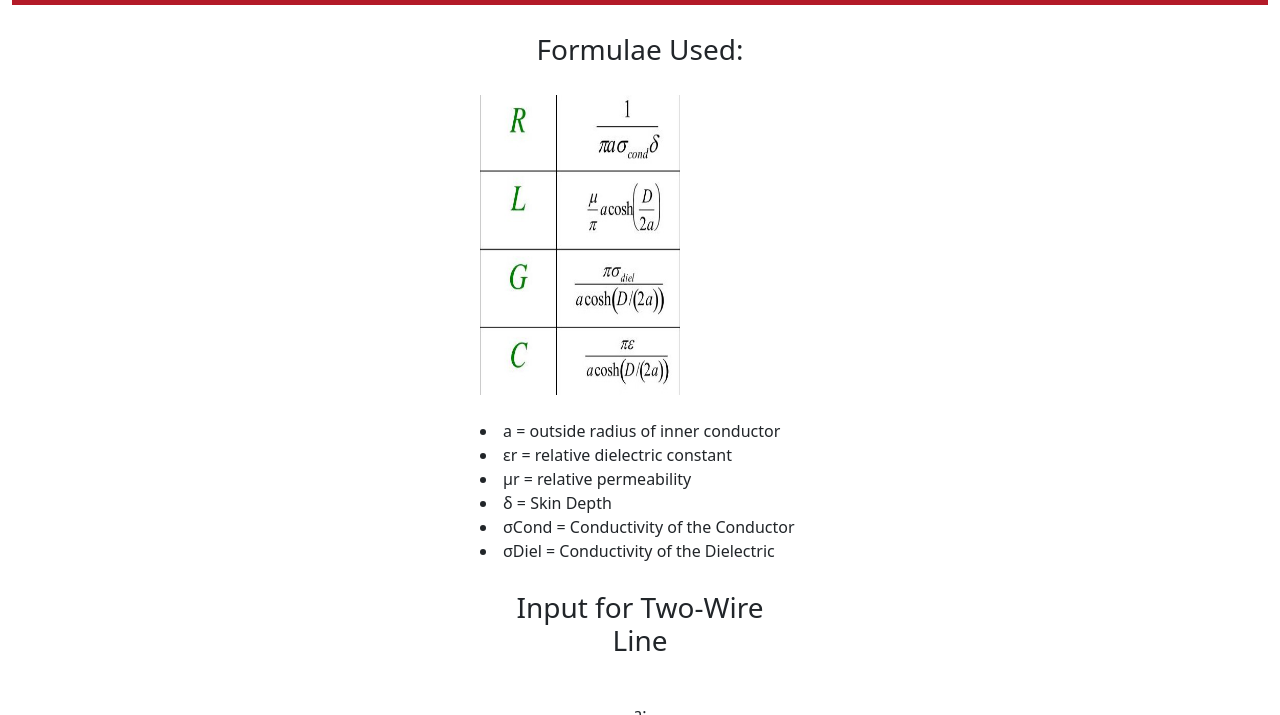
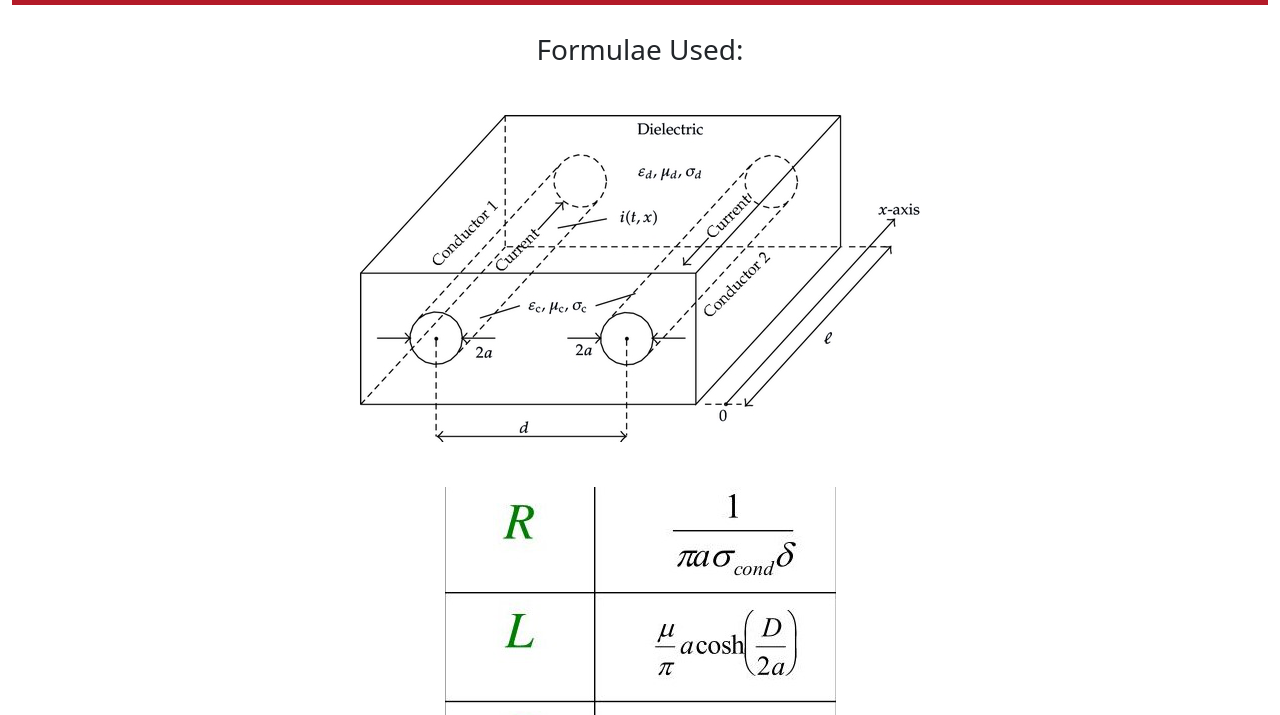
Before and after one commit to toad153/RF-Calculator, a plain HTML site: page index wire.html in a window 1280 px wide. Shown: the part 85-800 px from the top of the page. Drawn offline with nearby package versions, Linux system fonts and the light colour scheme.

Commit message:
Add files via upload

```diff
--- a/CSS/friis.css
+++ b/CSS/friis.css
@@ -49,11 +49,10 @@ p{
     display: block;
 }
 .img-formulae{
-  align-items: left;
-  height: 300px;
-  width: 200px;
-  text-align: left;
-
+    text-align: center;
+}
+.img-formulae2{
+  margin-bottom: 2%;
 }
 .output{
   text-align: center;
@@ -71,7 +70,7 @@ p{
     border-radius: 0.25rem;
     transition: border-color .15s ease-in-out,box-shadow .15s ease-in-out;
 }
-.friis-formulae{
+/* .friis-formulae{
   height: 10px;
   width: 10px;
-}
+} */
--- a/CSS/styles wire.css
+++ b/CSS/styles wire.css
@@ -51,11 +51,10 @@ p{
     display: block;
 }
 .img-formulae{
-  align-items: left;
-  height: 300px;
-  width: 200px;
-  text-align: left;
-
+    text-align: center;
+}
+.img-formulae2{
+    margin-bottom: 2%;
 }
 .output{
   text-align: center;
--- a/index wire.html
+++ b/index wire.html
@@ -1,19 +1,24 @@
-
-
 <!DOCTYPE html>
 <html lang="en">
+
 <head>
   <meta charset="UTF-8">
   <meta http-equiv="X-UA-Compatible" content="IE=edge">
   <meta name="viewport" content="width=device-width, initial-scale=1.0">
   <title>RF Calculator</title>
 
-    <link href="https://cdn.jsdelivr.net/npm/bootstrap@5.1.1/dist/css/bootstrap.min.css" rel="stylesheet" integrity="sha384-F3w7mX95PdgyTmZZMECAngseQB83DfGTowi0iMjiWaeVhAn4FJkqJByhZMI3AhiU" crossorigin="anonymous">
-    <script src="https://cdn.jsdelivr.net/npm/bootstrap@5.1.1/dist/js/bootstrap.bundle.min.js" integrity="sha384-/bQdsTh/da6pkI1MST/rWKFNjaCP5gBSY4sEBT38Q/9RBh9AH40zEOg7Hlq2THRZ" crossorigin="anonymous"></script>
-    <script src="https://cdn.jsdelivr.net/npm/bootstrap@5.1.1/dist/js/bootstrap.min.js" integrity="sha384-skAcpIdS7UcVUC05LJ9Dxay8AXcDYfBJqt1CJ85S/CFujBsIzCIv+l9liuYLaMQ/" crossorigin="anonymous"></script>
+  <link href="https://cdn.jsdelivr.net/npm/bootstrap@5.1.1/dist/css/bootstrap.min.css" rel="stylesheet"
+    integrity="sha384-F3w7mX95PdgyTmZZMECAngseQB83DfGTowi0iMjiWaeVhAn4FJkqJByhZMI3AhiU" crossorigin="anonymous">
+  <script src="https://cdn.jsdelivr.net/npm/bootstrap@5.1.1/dist/js/bootstrap.bundle.min.js"
+    integrity="sha384-/bQdsTh/da6pkI1MST/rWKFNjaCP5gBSY4sEBT38Q/9RBh9AH40zEOg7Hlq2THRZ"
+    crossorigin="anonymous"></script>
+  <script src="https://cdn.jsdelivr.net/npm/bootstrap@5.1.1/dist/js/bootstrap.min.js"
+    integrity="sha384-skAcpIdS7UcVUC05LJ9Dxay8AXcDYfBJqt1CJ85S/CFujBsIzCIv+l9liuYLaMQ/"
+    crossorigin="anonymous"></script>
   <link rel="stylesheet" href="CSS/styles wire.css">
 
 </head>
+
 <body>
   <div class="container-fluid">
     <nav class="navbar navbar-expand-lg navbar-dark">
@@ -33,19 +38,25 @@
     </nav>
   </div>
 
-    <div class="form-floating mb-3 Input">
   <h3>Formulae Used:</h3>
     <div class="img-formulae">
-        <img class="img-formulae" src="Images/formulae.png" alt="Formulae" id="image-formulae">
+      <img class="img-formulae2" src="Images/two wire.jpg" alt="Formulae" id="image-formulae"><br>
+      <img src="Images/formulae.png" alt="Formulae" id="image-formulae">
     </div>
     <br>
+
+
+  <div class="form-floating mb-3 Input">
+
     <div class="list">
       <li>a = outside radius of inner conductor</li>
+      <li>D = Distance between two wires</li>
       <li>εr = relative dielectric constant</li>
       <li>μr = relative permeability </li>
       <li>δ = Skin Depth</li>
       <li>σCond = Conductivity of the Conductor</li>
       <li>σDiel = Conductivity of the Dielectric</li>
+
 
     </div>
 
@@ -143,7 +154,7 @@
   <h3>Parameters</h3>
   <div class="form-floating mb-3 Output">
     <p>Resistance(R)</p>
-    <input type="text"  class ="output" id="result1">
+    <input type="text" class="output" id="result1">
     <!-- <p>Ω/m</p> -->
     <!-- <label for="Input">Ω/m</label> -->
     <!-- <p id="result1"></p> -->
```
Also changed, not shown: friis_calculator.html (+23 -12 lines), index.html (+7 -0 lines), Images/friis 2.jpg (added), Images/friis.jpg (added), Images/two wire.jpg (added). Lines whose indentation alone changed are shown as unchanged.
